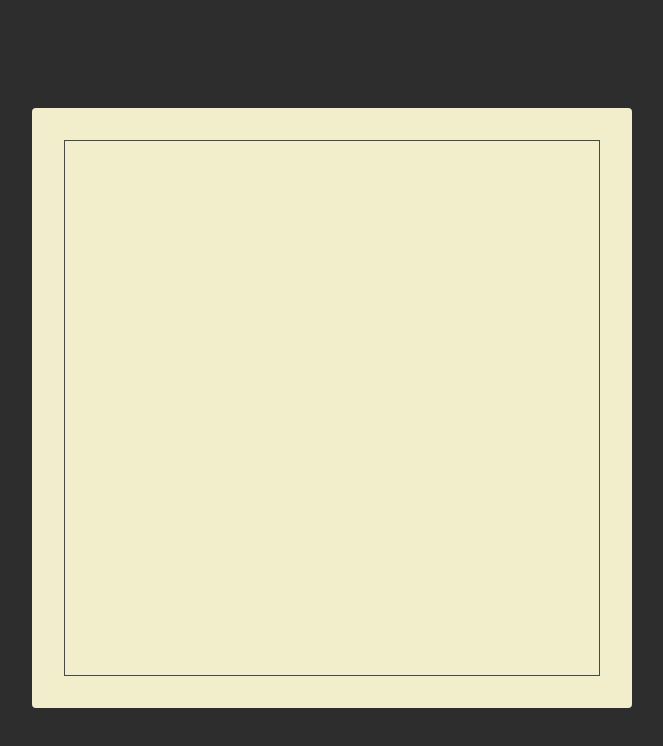
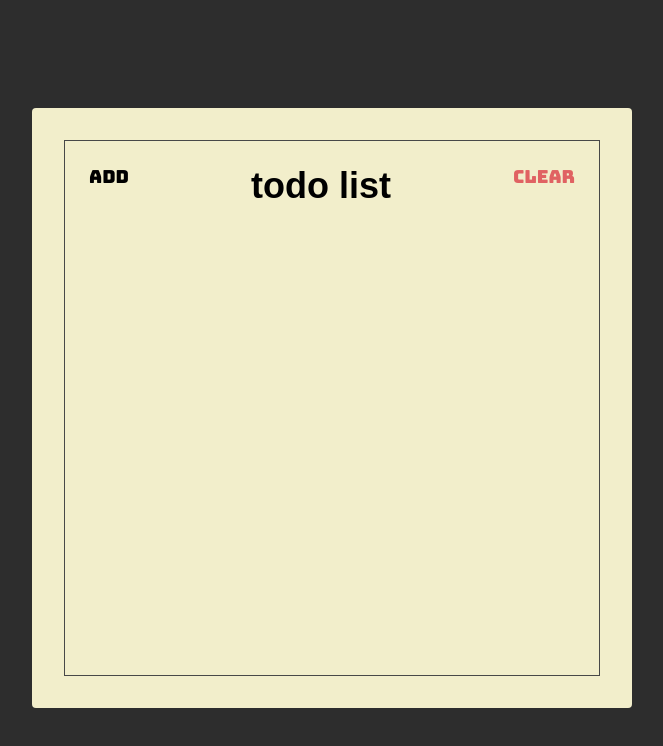
Before and after one commit to edbertlauren/react-course-starter, a website: page index.html in a window 1280 px wide. Shown: the whole page, without its empty margins (308-971 px from the left). Drawn offline with Linux system fonts and the light colour scheme; a web font is replaced by a local one.

Commit message:
header section styling

```diff
--- a/index.html
+++ b/index.html
@@ -13,7 +13,13 @@
   </head>
   <body>
     <div class="container">
-      <div class="frame"></div>
+      <div class="frame">
+        <div class="header">
+          <button class="header-btn">Add</button>
+          <h1 class="header-title">Todo List</h1>
+          <button class="header-btn main-red-color">Clear</button>
+        </div>
+      </div>
     </div>
   </body>
 </html>
--- a/style.css
+++ b/style.css
@@ -1,5 +1,13 @@
 * {
   box-sizing: border-box;
+}
+
+:root {
+  --rain-red-color: #e06262;
+}
+
+.main-red-color {
+  color: var(--rain-red-color);
 }
 
 html {
@@ -35,4 +43,31 @@ body. html {
 .frame {
   border: 1px solid #484848;
   height: 100%;
+
+  display: flex;
+  flex-direction: column;
 }
+
+.header {
+  display: flex;
+  align-items: flex-start;
+}
+
+.header-title {
+  flex: 1;
+  text-align: center;
+
+  font-size: 3.6rem;
+  font-family: "Homenaje", sans-serif;
+  text-transform: lowercase;
+}
+
+.header-btn {
+  font-size: 1.8rem;
+  font-family: "Bungee", cursive;
+  padding: 24px;
+
+  background: unset;
+  border: unset;
+  outline: unset;
+}
```
